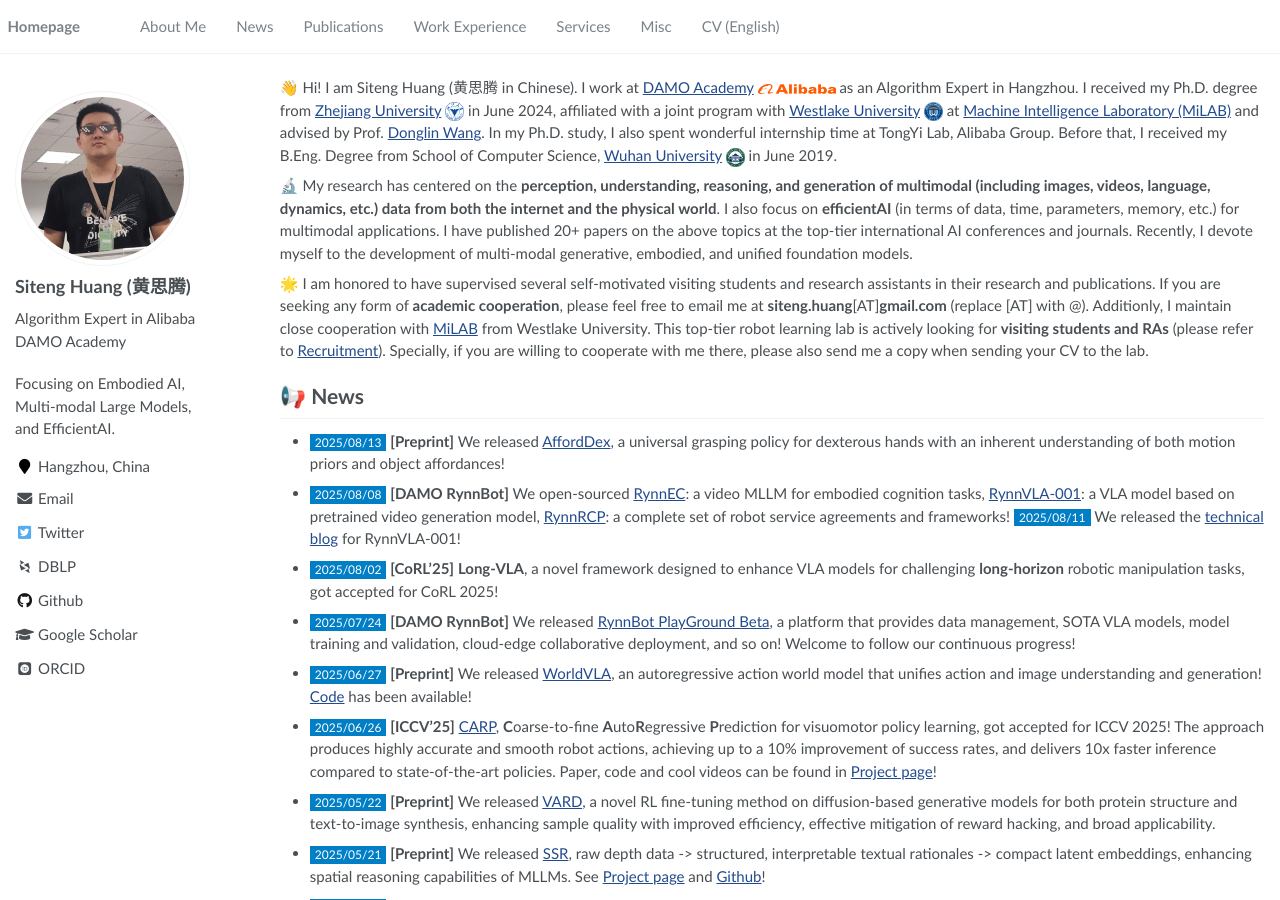
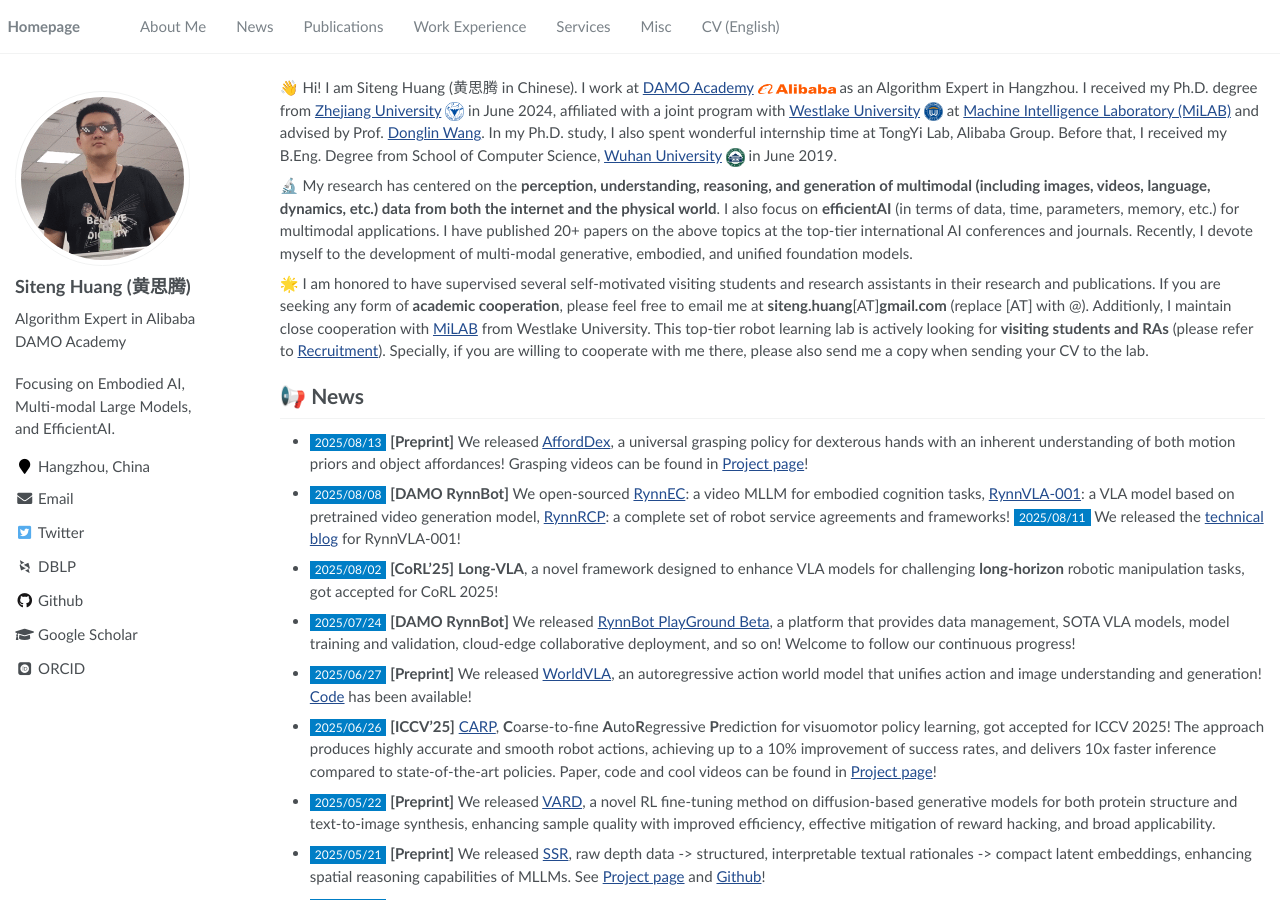
Before and after one commit to bighuang624/bighuang624.github.io, a Jekyll site: the page built from _pages/about.md, in a window 1280 px wide and 900 px high. Built offline with Jekyll 4.4.1, drawn with Linux system fonts in a browser that asks for light colours; some web fonts are replaced.

Commit message:
update AffordDex website

```diff
--- a/_pages/includes/news.md
+++ b/_pages/includes/news.md
@@ -2,7 +2,7 @@
 
 <!-- 参考 https://huanwang.tech/ 的样式 -->
 
-* <span style="font-size:12px;color:#FFFFFF;background-color:#007ec6;padding:1px 5px 1.5px 5px;">2025/08/13</span> **[Preprint]** We released [AffordDex](https://arxiv.org/abs/2508.08896), a universal grasping policy for dexterous hands with an inherent understanding of both motion priors and object affordances!
+* <span style="font-size:12px;color:#FFFFFF;background-color:#007ec6;padding:1px 5px 1.5px 5px;">2025/08/13</span> **[Preprint]** We released [AffordDex](https://arxiv.org/abs/2508.08896), a universal grasping policy for dexterous hands with an inherent understanding of both motion priors and object affordances! Grasping videos can be found in [Project page](https://afforddex.github.io/)!
 * <span style="font-size:12px;color:#FFFFFF;background-color:#007ec6;padding:1px 5px 1.5px 5px;">2025/08/08</span> **[DAMO RynnBot]** We open-sourced [RynnEC](https://github.com/alibaba-damo-academy/RynnEC): a video MLLM for embodied cognition tasks, [RynnVLA-001](https://github.com/alibaba-damo-academy/RynnVLA-001): a VLA model based on pretrained video generation model, [RynnRCP](https://github.com/alibaba-damo-academy/RynnRCP): a complete set of robot service agreements and frameworks! <span style="font-size:12px;color:#FFFFFF;background-color:#007ec6;padding:1px 5px 1.5px 5px;">2025/08/11</span> We released the [technical blog](https://huggingface.co/blog/Alibaba-DAMO-Academy/rynnvla-001) for RynnVLA-001!
 * <span style="font-size:12px;color:#FFFFFF;background-color:#007ec6;padding:1px 5px 1.5px 5px;">2025/08/02</span> **[CoRL'25]** **Long-VLA**, a novel framework designed to enhance VLA models for challenging **long-horizon** robotic manipulation tasks, got accepted for CoRL 2025!
 * <span style="font-size:12px;color:#FFFFFF;background-color:#007ec6;padding:1px 5px 1.5px 5px;">2025/07/24</span> **[DAMO RynnBot]** We released [RynnBot PlayGround Beta](https://developer.damo-academy.com/playground), a platform that provides data management, SOTA VLA models, model training and validation, cloud-edge collaborative deployment, and so on! Welcome to follow our continuous progress!
--- a/_pages/includes/pub_short.md
+++ b/_pages/includes/pub_short.md
@@ -57,7 +57,7 @@
 
 ### Preprints & Under Submission
 
-<a href="https://arxiv.org/abs/2508.08896" target="_blank"><img src="https://img.shields.io/badge/arXiv-2508.08896-B31B1B?style=flat-square"></a> Haoyu Zhao†, Linghao Zhuang†, Xingyue Zhao†, Cheng Zeng, Haoran Xu, Yuming Jiang, Jun Cen, Kexiang Wang, Jiayan Guo, <u>Siteng Huang✉</u>, Xin Li, Deli Zhao, Hua Zou✉, &quot;**Towards Affordance-Aware Robotic Dexterous Grasping with Human-like Priors**&quot;. *arXiv preprint arXiv:2508.08896*. [[pdf](https://arxiv.org/pdf/2508.08896.pdf)] [[huggingface paper](https://huggingface.co/papers/2508.08896)]
+<a href="https://arxiv.org/abs/2508.08896" target="_blank"><img src="https://img.shields.io/badge/arXiv-2508.08896-B31B1B?style=flat-square"></a> Haoyu Zhao†, Linghao Zhuang†, Xingyue Zhao†, Cheng Zeng, Haoran Xu, Yuming Jiang, Jun Cen, Kexiang Wang, Jiayan Guo, <u>Siteng Huang✉</u>, Xin Li, Deli Zhao, Hua Zou✉, &quot;**Towards Affordance-Aware Robotic Dexterous Grasping with Human-like Priors**&quot;. *arXiv preprint arXiv:2508.08896*. [[pdf](https://arxiv.org/pdf/2508.08896.pdf)] [[huggingface paper](https://huggingface.co/papers/2508.08896)] [[project page](https://afforddex.github.io/)]
 
 <a href="https://arxiv.org/abs/2506.21539" target="_blank"><img src="https://img.shields.io/badge/arXiv-2506.21539-B31B1B?style=flat-square"></a> Jun Cen, Chaohui Yu, Hangjie Yuan, Yuming Jiang, <u>Siteng Huang</u>, Jiayan Guo, Xin Li, Yibing Song, Hao Luo, Fan Wang, Deli Zhao, Hao Chen, &quot;**WorldVLA: Towards Autoregressive Action World Model**&quot;. *arXiv preprint arXiv:2506.21539*. [[pdf](https://arxiv.org/pdf/2506.21539.pdf)] [[huggingface paper](https://huggingface.co/papers/2506.21539)] [[github](https://github.com/alibaba-damo-academy/WorldVLA)]
 
```
